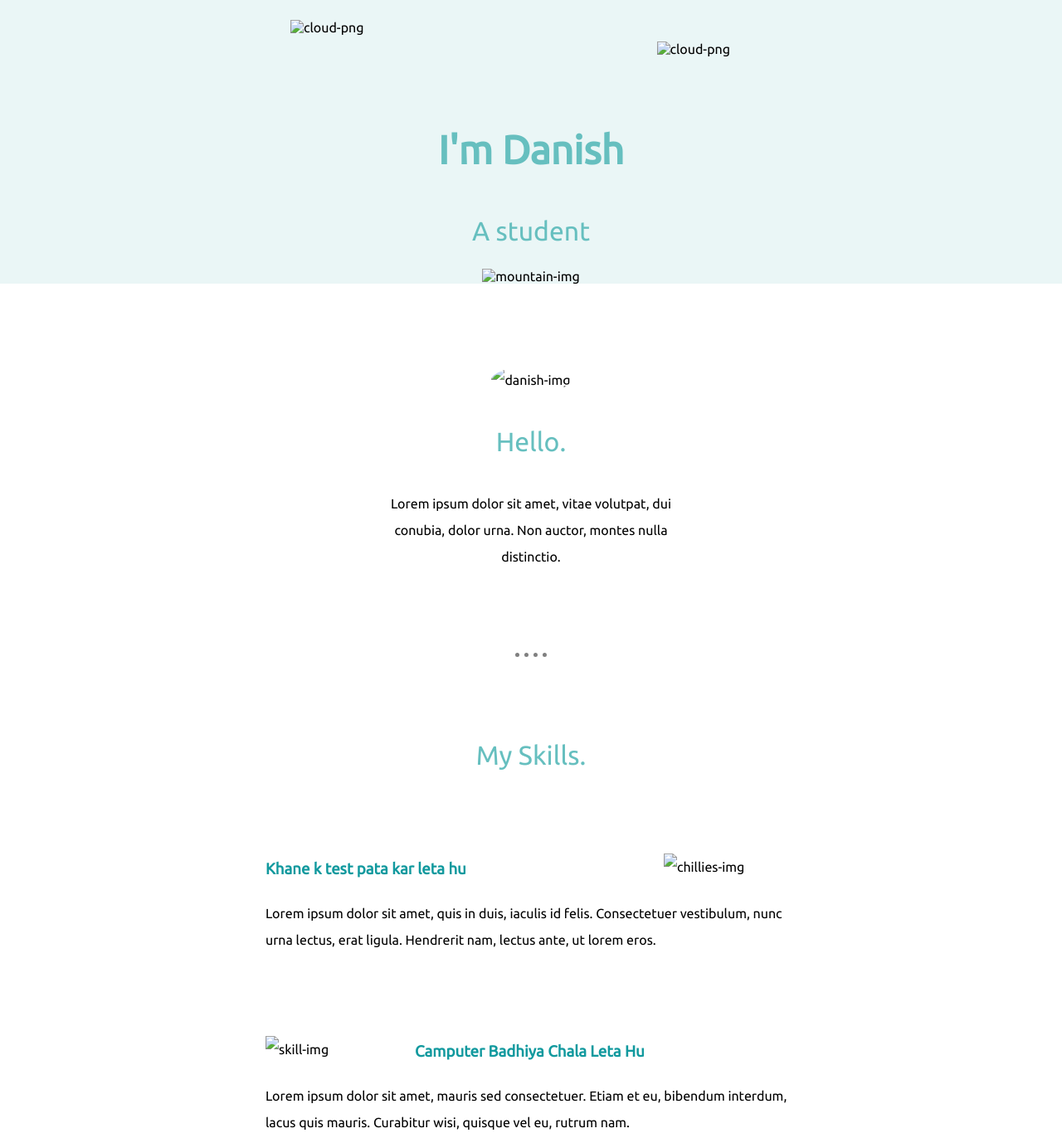
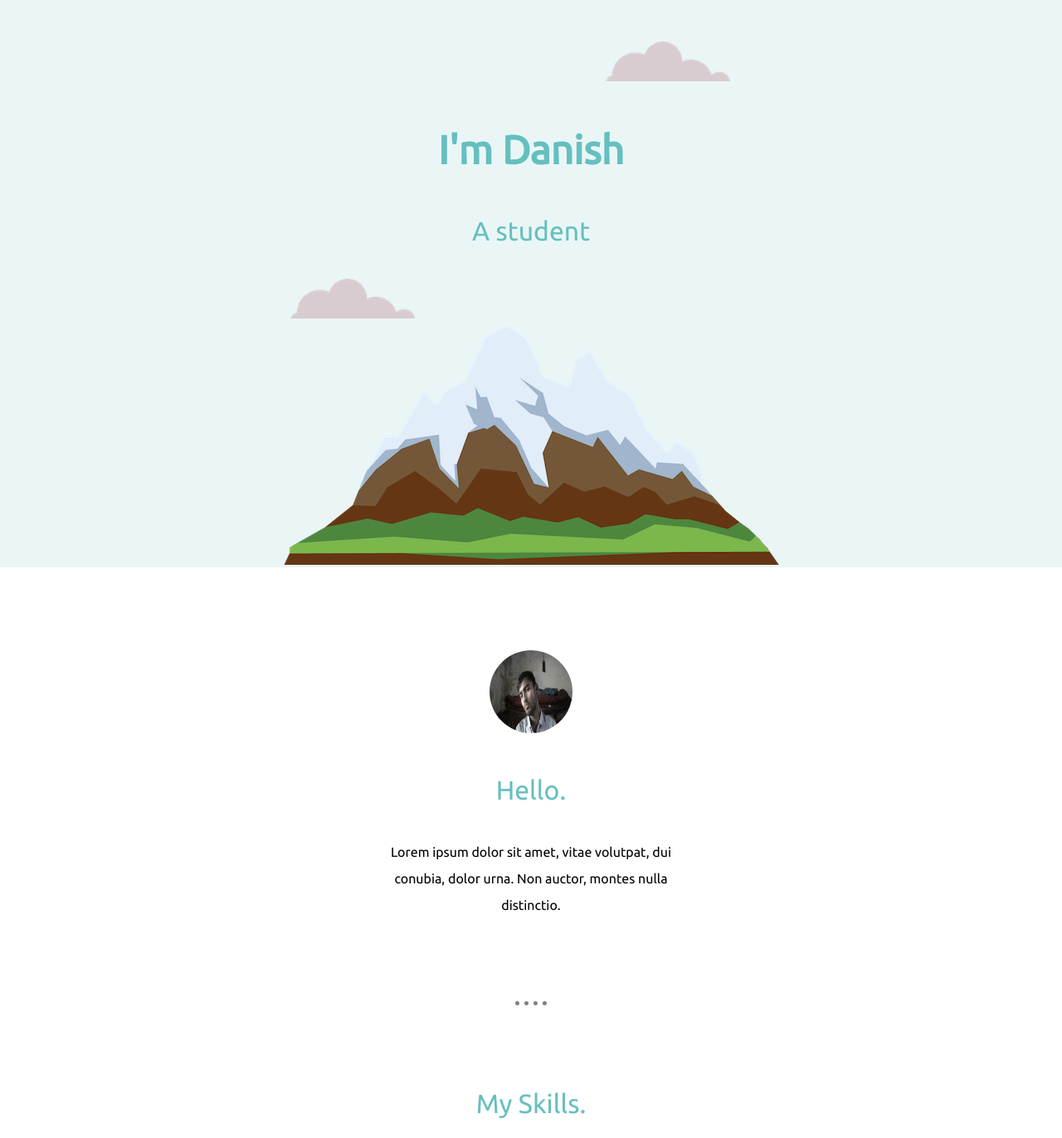
Before and after one commit to Danish-7786/intro, a plain HTML site: page index.html in a window 1280 px wide. Shown: the top 1372 px of the page at 83% size. Drawn offline with Linux system fonts and the light colour scheme; files that its build step writes are made by us from their sources.

Commit message:
index.html

```diff
--- a/index.html
+++ b/index.html
@@ -6,7 +6,7 @@
     <meta http-equiv="X-UA-Compatible" content="IE=edge">
     <meta name="viewport" content="width=device-width, initial-scale=1.0">
     <title>Danish ki site</title>
-    <link rel="stylesheet" href="css/style.css">
+    <link rel="stylesheet" href="style.css">
     <link rel="icon" href="favicon.ico?v=2">
     <!-- <link rel="preconnect" href="https://fonts.googleapis.com">
     <link rel="preconnect" href="https://fonts.gstatic.com" crossorigin>
@@ -24,17 +24,17 @@
 
 <body>
     <div class="top-container">
-        <img class="top-cloud" src="css/images/cloud.png" alt="cloud-png">
+        <img class="top-cloud" src="cloud.png" alt="cloud-png">
         <h1>I'm Danish </h1>
         <h2>A student </h2>
-        <img class="cloud" src="css/images/cloud.png" alt="cloud-png">
-        <img class="mountain" src="css/images/mountain.png" alt="mountain-img">
+        <img class="cloud" src="cloud.png" alt="cloud-png">
+        <img class="mountain" src="mountain.png" alt="mountain-img">
 
     </div>
 
     <div class="middle-container">
         <div class="profile">
-            <img class="danu" src="css/images/danish.jpg" alt="danish-img" width=100px height=100px>
+            <img class="danu" src="danish.jpg" alt="danish-img" width=100px height=100px>
             <h2>Hello.</h2>
             <p>Lorem ipsum dolor sit amet, vitae volutpat, dui conubia, dolor urna. Non auctor, montes nulla distinctio.
             </p>
@@ -43,13 +43,13 @@
         <div class="skills">
             <h2>My Skills.</h2>
             <div class="skill-row">
-                <img class="skil" src="css/images/chillies.png" alt="chillies-img">
+                <img class="skil" src="chillies.png" alt="chillies-img">
                 <h3>Khane k test pata kar leta hu</h3>
                 <p>Lorem ipsum dolor sit amet, quis in duis, iaculis id felis. Consectetuer vestibulum, nunc urna
                     lectus, erat ligula. Hendrerit nam, lectus ante, ut lorem eros.</p>
             </div>
             <div class="skill-row">
-                <img class="skill" src="css/images/computer.png" alt="skill-img">
+                <img class="skill" src="computer.png" alt="skill-img">
                 <h3>Camputer Badhiya Chala Leta Hu</h3>
                 <p class="para">Lorem ipsum dolor sit amet, mauris sed consectetuer. Etiam et eu, bibendum interdum, lacus quis
                     mauris. Curabitur wisi, quisque vel eu, rutrum nam.</p>
```
